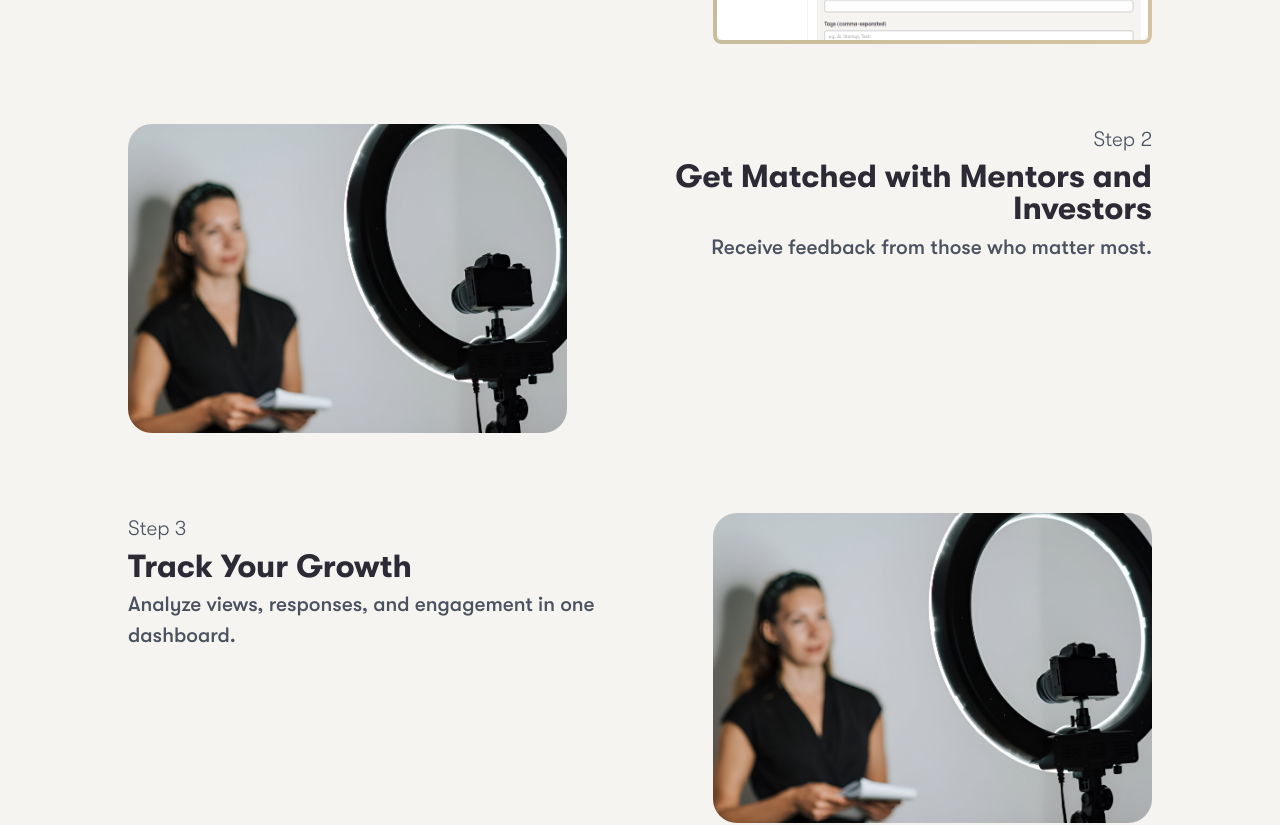
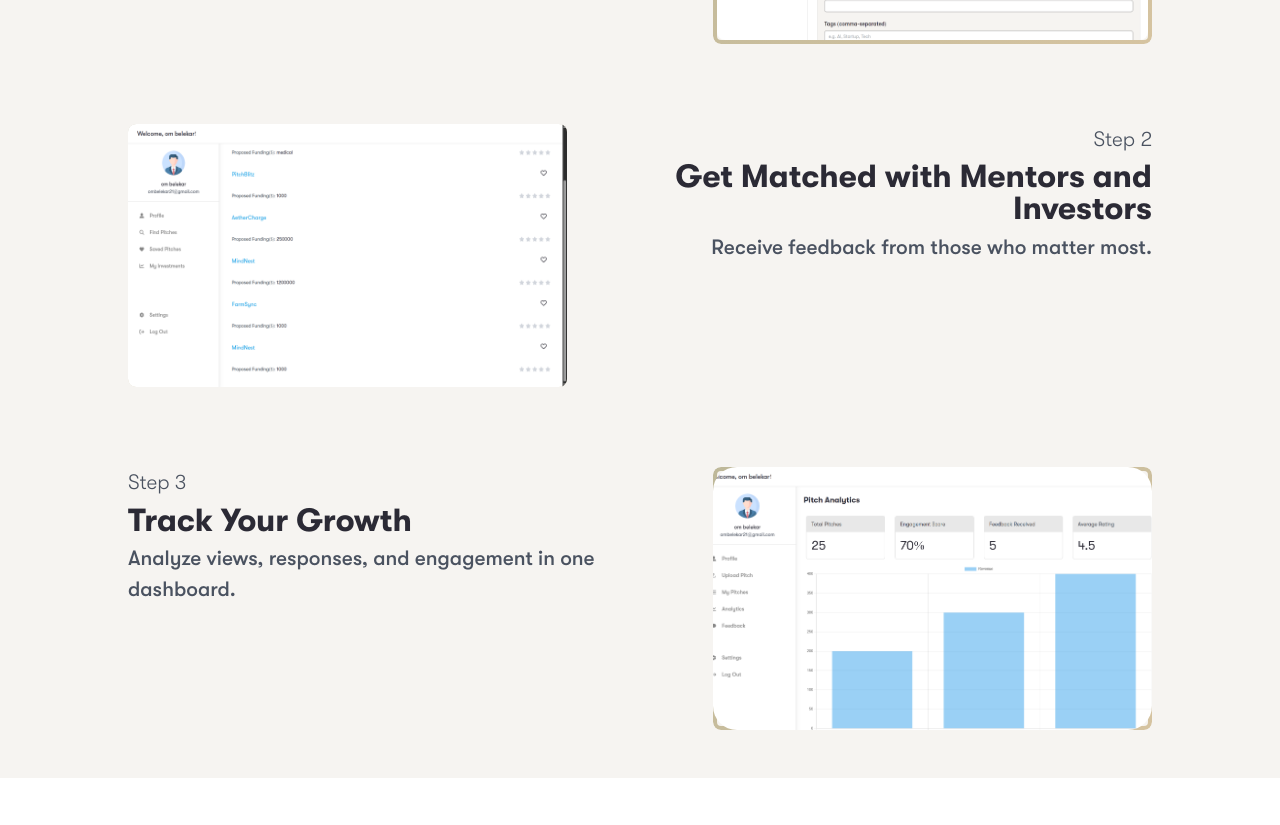
Before and after one commit to ratneshchipre/Startup-Pitch-Portal, a React (Vite) app: page / in a window 1280 px wide. Shown: the part 1400-2225 px from the top of the page. Built offline with nearby package versions, Linux system fonts and the light colour scheme; no server answers.

Commit message:
feat: Add new images for Home component and update image references

```diff
--- a/src/pages/Home.jsx
+++ b/src/pages/Home.jsx
@@ -3,6 +3,8 @@ import { motion } from 'framer-motion'
 import { fadeInUp } from '../utils/motion'
 import HeroSec from '../components/HeroSec'
 import tempImg from "../assets/tempImg.jpg";
+import getmatch from "../assets/getmatch.png";
+import analytics from "../assets/analytics.png";
 import uploadPitchImg from "../assets/uploadPitchImg.png";
 import realTimeImg from "../assets/realTimeImg.png";
 import feedbackImg from "../assets/feedbackImg.png";
@@ -46,8 +48,8 @@ export const Home = () => {
                                 </div>
                             </div>
                             <div className='flex flex-col sm:text-end sm:flex-row w-full sm:gap-[3rem]'>
-                                <div className='w-[85%] xl:w-[45%] sm:w-[45%]'>
-                                    <img src={tempImg} alt="step-3 img" className='w-full h-full object-cover rounded-3xl mb-[1rem]' />
+                                <div className='w-[85%] xl:w-[45%] glow-border sm:w-[45%]'>
+                                    <img src={getmatch} alt="step-3 img" className='w-full h-full object-fill rounded-[0.5rem] mb-[1rem]' />
                                 </div>
                                 <div className='flex flex-col sm:w-[55%] xl:w-[55%]'>
                                     <span className='font-Light tablet:text-[1.2rem] xl:text-[1.3rem] text-[1.1rem] text-txt-gray-black'>Step 2</span>
@@ -56,8 +58,8 @@ export const Home = () => {
                                 </div>
                             </div>
                             <div className='flex flex-col sm:flex-row-reverse w-full sm:gap-[3rem]'>
-                                <div className='w-[85%] xl:w-[45%] sm:w-[45%]'>
-                                    <img src={tempImg} alt="step-3 img" className='w-full h-full object-cover rounded-3xl mb-[1rem]' />
+                                <div className='w-[85%] xl:w-[45%] glow-border sm:w-[45%]'>
+                                    <img src={analytics} alt="step-3 img" className='w-full h-full object-cover rounded-3xl mb-[1rem]' />
                                 </div>
                                 <div className='flex flex-col sm:w-[55%] xl:w-[55%]'>
                                     <span className='font-Light tablet:text-[1.2rem] xl:text-[1.3rem] text-[1.1rem] text-txt-gray-black'>Step 3</span>
```
Also changed, not shown: src/assets/analytics.png (added), src/assets/getmatch.png (added).
